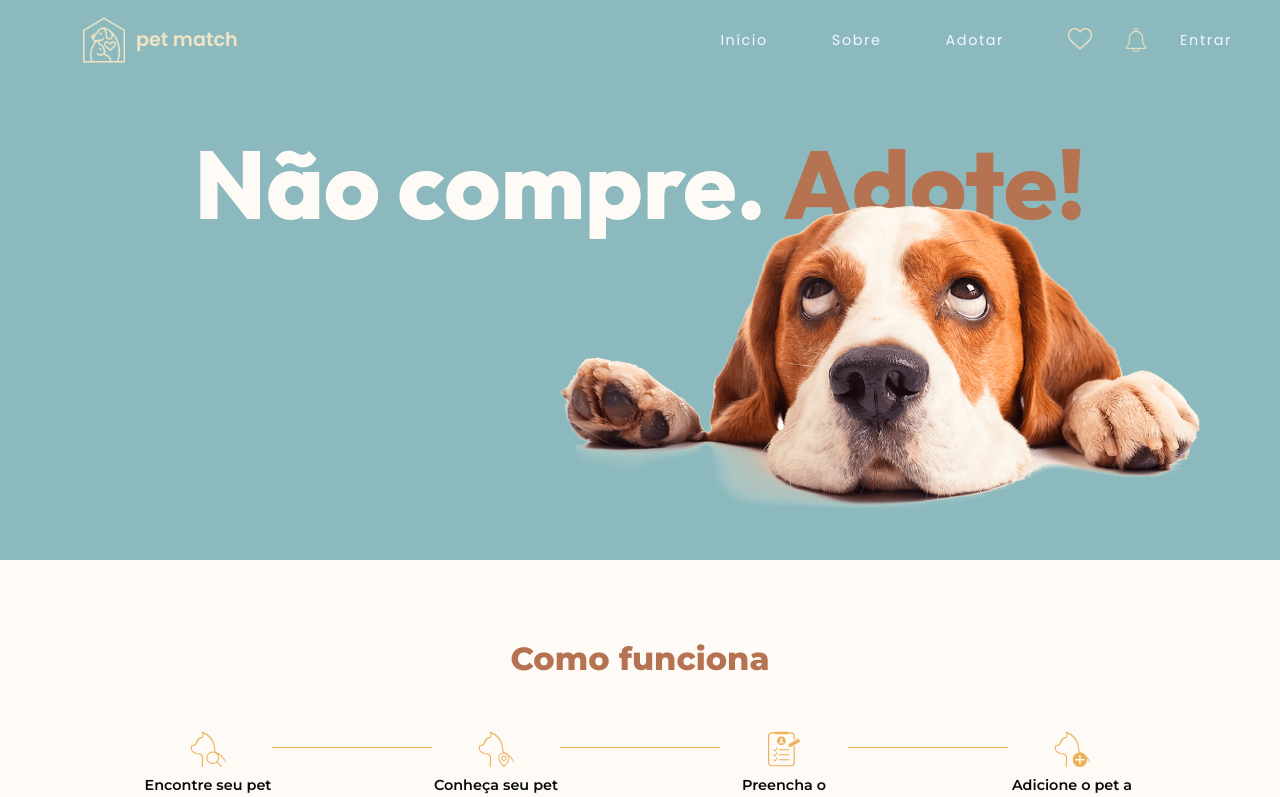
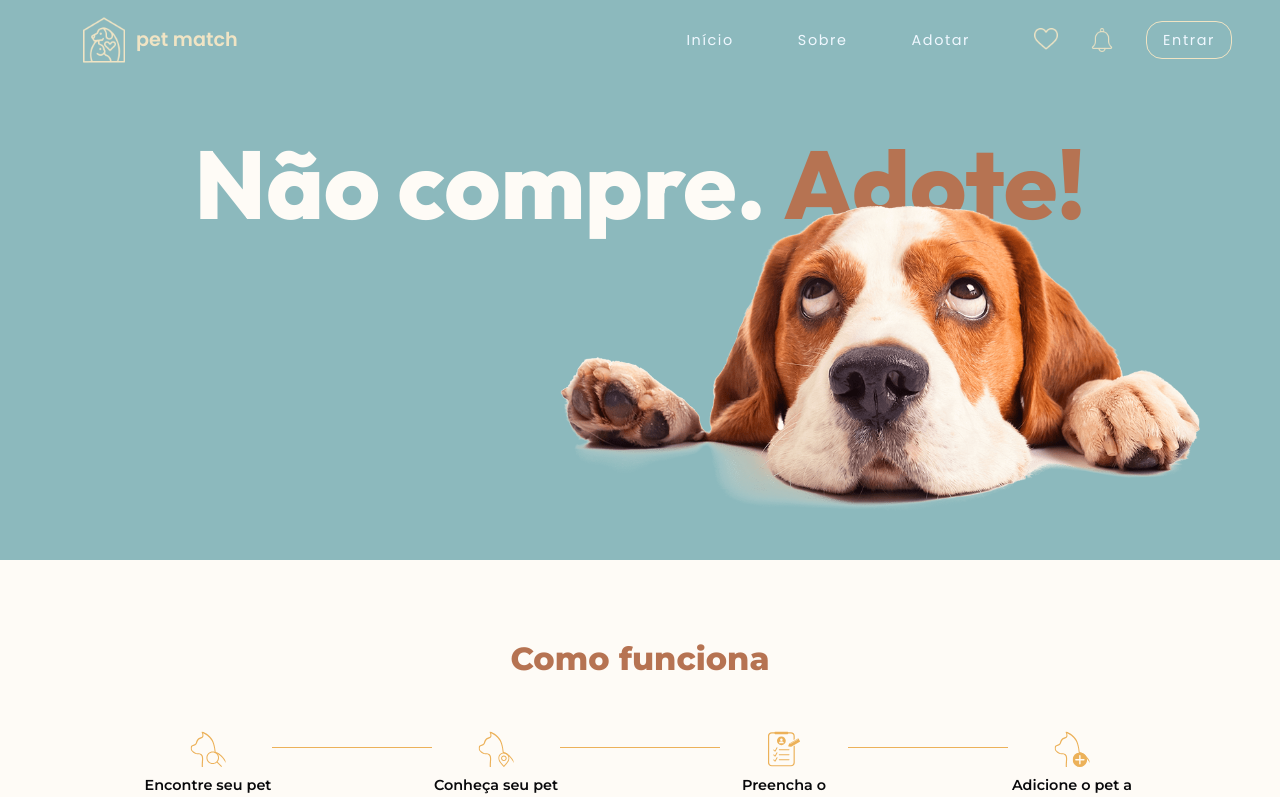
Before and after one commit to Daniflav94/Pet-Match, a React (Vite) app: page / in a window 1280 px wide. Shown: the top 797 px of the page. Built offline with nearby package versions, Linux system fonts and the light colour scheme.

Commit message:
ajustes botão entrar em navbar

```diff
--- a/src/components/navbar/index.tsx
+++ b/src/components/navbar/index.tsx
@@ -47,7 +47,7 @@ export function Navbar() {
             </li>
             <li>
               <Link to="/">
-                <S.Span>Entrar</S.Span>
+                <S.Login>Entrar</S.Login>
               </Link>
             </li>
           </S.Container>
--- a/src/components/navbar/styles.ts
+++ b/src/components/navbar/styles.ts
@@ -66,3 +66,13 @@ export const Icon = styled.img`
 export const Container = styled(Div)`
   gap: 2rem;
 `;
+
+export const Login = styled(Span)`
+  border: 1px solid ${props => props.theme.colors.nude};
+  border-radius: 1rem;
+  padding: 0.5rem 1rem;
+
+  &:hover {
+   border: 1px solid ${(props) => props.theme.colors.yellow};
+  }
+`;
```
